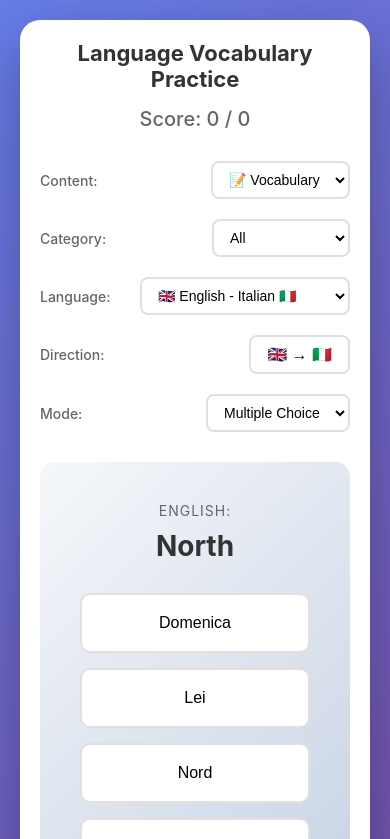
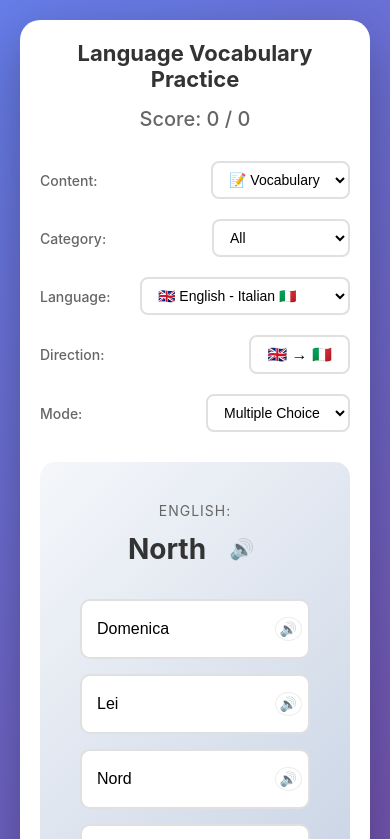
Before and after one commit to cztomsik/lang-app, a Preact app: page / in a window 390 px wide. Shown: the top 839 px of the page. Built offline with nearby package versions, Linux system fonts and the light colour scheme.

Commit message:
add speak buttons

```diff
--- a/src/app.css
+++ b/src/app.css
@@ -258,6 +258,54 @@ input[type="text"]:disabled {
   background: #f8f8f8;
 }
 
+.word-with-speak {
+  display: flex;
+  align-items: center;
+  gap: 15px;
+  justify-content: center;
+}
+
+.btn-speak {
+  background: transparent;
+  border: none;
+  font-size: 20px;
+  cursor: pointer;
+  padding: 8px;
+  border-radius: 50%;
+  transition: all 0.3s;
+  opacity: 0.7;
+  min-width: 40px;
+  height: 40px;
+  display: flex;
+  align-items: center;
+  justify-content: center;
+}
+
+.btn-speak:hover {
+  opacity: 1;
+  background: rgba(102, 126, 234, 0.1);
+  transform: scale(1.1);
+}
+
+.btn-speak:active {
+  transform: scale(0.95);
+}
+
+.btn-speak-inline {
+  font-size: 16px;
+  padding: 4px;
+  min-width: 28px;
+  height: 28px;
+  margin-left: 8px;
+}
+
+.correct-answer {
+  display: flex;
+  align-items: center;
+  justify-content: center;
+  flex-wrap: wrap;
+}
+
 .multiple-choice-grid {
   display: grid;
   grid-template-columns: repeat(2, 1fr);
@@ -265,8 +313,28 @@ input[type="text"]:disabled {
   margin: 30px 0;
 }
 
+.choice-with-speak {
+  display: flex;
+  align-items: center;
+  gap: 8px;
+  position: relative;
+}
+
+.btn-speak-choice {
+  font-size: 14px;
+  padding: 4px;
+  min-width: 24px;
+  height: 24px;
+  position: absolute;
+  right: 8px;
+  top: 50%;
+  transform: translateY(-50%);
+  background: rgba(255, 255, 255, 0.9);
+  border: 1px solid rgba(0, 0, 0, 0.1);
+}
+
 .btn-choice {
-  padding: 20px;
+  padding: 20px 50px 20px 20px;
   font-size: 18px;
   font-weight: 500;
   border: 2px solid #e0e0e0;
@@ -274,11 +342,13 @@ input[type="text"]:disabled {
   background: white;
   cursor: pointer;
   transition: all 0.3s;
-  text-align: center;
+  text-align: left;
   min-height: 80px;
   display: flex;
   align-items: center;
-  justify-content: center;
+  justify-content: flex-start;
+  width: 100%;
+  box-sizing: border-box;
 }
 
 .btn-choice:hover:not(:disabled) {
@@ -352,6 +422,6 @@ input[type="text"]:disabled {
   .btn-choice {
     font-size: 16px;
     min-height: 60px;
-    padding: 15px;
+    padding: 15px 40px 15px 15px;
   }
 }
--- a/src/components/VocabularyPractice.tsx
+++ b/src/components/VocabularyPractice.tsx
@@ -167,6 +167,29 @@ export function VocabularyPractice() {
     nextWord();
   };
 
+  const speakText = (text: string, language: string) => {
+    if ('speechSynthesis' in window) {
+      const utterance = new SpeechSynthesisUtterance(text);
+
+      // Set language codes
+      switch (language) {
+        case 'english':
+          utterance.lang = 'en-US';
+          break;
+        case 'italian':
+          utterance.lang = 'it-IT';
+          break;
+        case 'japanese':
+          utterance.lang = 'ja-JP';
+          break;
+        default:
+          utterance.lang = 'en-US';
+      }
+
+      speechSynthesis.speak(utterance);
+    }
+  };
+
   const resetScore = () => {
     setScore({ correct: 0, total: 0 });
     setUsedWords(new Set());
@@ -265,9 +288,18 @@ export function VocabularyPractice() {
             <span className="label">
               {getLanguages().fromLabel}:
             </span>
+            <div className="word-with-speak">
               <h2 className="word">
                 {getWordText(currentWord, getLanguages().from)}
               </h2>
+              <button
+                className="btn-speak"
+                onClick={() => speakText(getWordText(currentWord, getLanguages().from), getLanguages().from)}
+                title="Speak"
+              >
+                🔊
+              </button>
+            </div>
           </div>
 
           {practiceMode === 'flashcard' ? (
@@ -277,9 +309,18 @@ export function VocabularyPractice() {
                   <span className="label">
                     {getLanguages().toLabel}:
                   </span>
+                  <div className="word-with-speak">
                     <h2 className="word">
                       {getWordText(currentWord, getLanguages().to)}
                     </h2>
+                    <button
+                      className="btn-speak"
+                      onClick={() => speakText(getWordText(currentWord, getLanguages().to), getLanguages().to)}
+                      title="Speak"
+                    >
+                      🔊
+                    </button>
+                  </div>
                 </div>
               )}
 
@@ -321,7 +362,14 @@ export function VocabularyPractice() {
                   {feedback === 'correct' ? '✓ Correct!' : '✗ Incorrect'}
                   {feedback === 'incorrect' && (
                     <div className="correct-answer">
-                      The answer is: {getWordText(currentWord, getLanguages().to)}
+                      <span>The answer is: {getWordText(currentWord, getLanguages().to)}</span>
+                      <button
+                        className="btn-speak btn-speak-inline"
+                        onClick={() => speakText(getWordText(currentWord, getLanguages().to), getLanguages().to)}
+                        title="Speak"
+                      >
+                        🔊
+                      </button>
                     </div>
                   )}
                 </div>
@@ -362,14 +410,22 @@ export function VocabularyPractice() {
                   }
 
                   return (
+                    <div key={index} className="choice-with-speak">
                       <button
-                      key={index}
                         className={buttonClass}
                         onClick={() => handleMultipleChoiceSelection(option)}
                         disabled={feedback !== null}
                       >
                         {option}
                       </button>
+                      <button
+                        className="btn-speak btn-speak-choice"
+                        onClick={() => speakText(option, getLanguages().to)}
+                        title="Speak"
+                      >
+                        🔊
+                      </button>
+                    </div>
                   );
                 })}
               </div>
```
Lines whose indentation alone changed are shown as unchanged.
